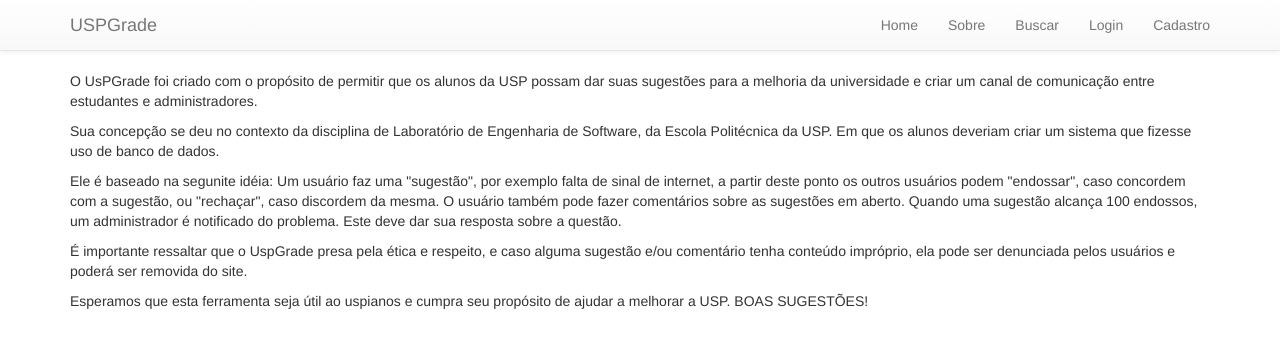
After one commit to rafaelhdr/uspgrade, a Django app: template uspgrade/templates/uspgrade/sobre.html in a window 1280 px wide. The commit adds this page. Shown: the top 348 px of the page. Run offline with Django 3.2, Linux system fonts and the light colour scheme; the template is opened without the code that fills it, so the values that code supplies are empty; parts of the project's set-up code (start-up, migrations or seed data) failed here and were passed over; some libraries are stand-ins or nearby versions.

Commit message:
Página sobre

```diff
--- a/uspgrade/templates/uspgrade/base.html
+++ b/uspgrade/templates/uspgrade/base.html
@@ -34,7 +34,7 @@
       <div class="navbar-collapse collapse">
         <ul class="nav navbar-nav navbar-right">
           <li><a href="/">Home</a></li>
-          <li><a href="#">Sobre</a></li>
+          <li><a href="{% url "sobre" %}">Sobre</a></li>
           <li><a href="#">Buscar</a></li>
           <li><a href="#">Login</a></li>
           <li><a href="#">Cadastro</a></li>
--- /dev/null
+++ b/uspgrade/templates/uspgrade/sobre.html
@@ -0,0 +1,33 @@
+{% extends "uspgrade/base.html" %}
+
+{% block 'content' %}
+<div class="container">
+  <div class="row">
+    <div class="col-sm-12">
+      <p>
+        O UsPGrade foi criado com o propósito de permitir que os alunos da USP possam
+        dar suas sugestões para a melhoria da universidade e criar um canal de comunicação
+        entre estudantes e administradores.
+      </p>
+      <p>
+        Sua concepção se deu no contexto da disciplina de Laboratório de Engenharia de Software, da Escola Politécnica da USP. Em que
+        os alunos deveriam criar um sistema que fizesse uso de banco de dados.
+      </p>
+      <p>
+        Ele é baseado na segunite idéia: Um usuário faz uma "sugestão", por exemplo falta de sinal de internet,
+        a partir deste ponto os outros usuários podem "endossar", caso concordem com a sugestão, ou "rechaçar", caso discordem da mesma.
+        O usuário também pode fazer comentários sobre as sugestões em aberto.
+        Quando uma sugestão alcança 100 endossos, um administrador é notificado do problema. Este deve dar sua resposta sobre a questão.
+      </p>
+      <p>
+        É importante ressaltar que o UspGrade presa pela ética e respeito, e caso alguma sugestão e/ou comentário tenha conteúdo
+        impróprio, ela pode ser denunciada pelos usuários e poderá ser removida do site.
+      </p>
+      <p>
+        Esperamos que esta ferramenta seja útil ao uspianos e cumpra seu propósito de ajudar a melhorar a USP.
+        BOAS SUGESTÕES!
+      </p>
+    </div>
+  </div>
+</div>
+{% endblock %}
--- a/uspgrade/urls.py
+++ b/uspgrade/urls.py
@@ -5,8 +5,9 @@ from django.contrib import admin
 admin.autodiscover()
 
 urlpatterns = patterns('',
-    # home
+
     url(r'^$', 'uspgrade.views.home', name='home'),
+    url(r'^sobre$', 'uspgrade.views.sobre', name='sobre'),
 
     url(r'^admin/', include(admin.site.urls)),
 )
```
Also changed, not shown: uspgrade/views.py (+15 -0 lines).
